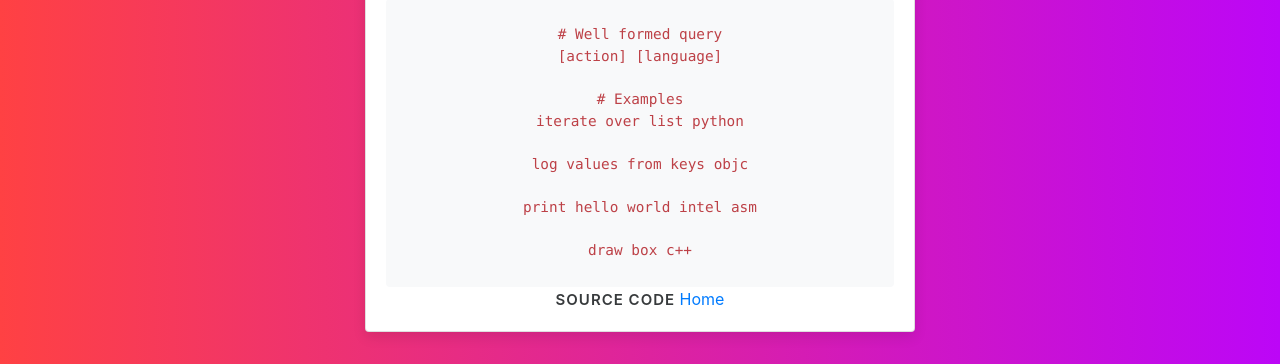
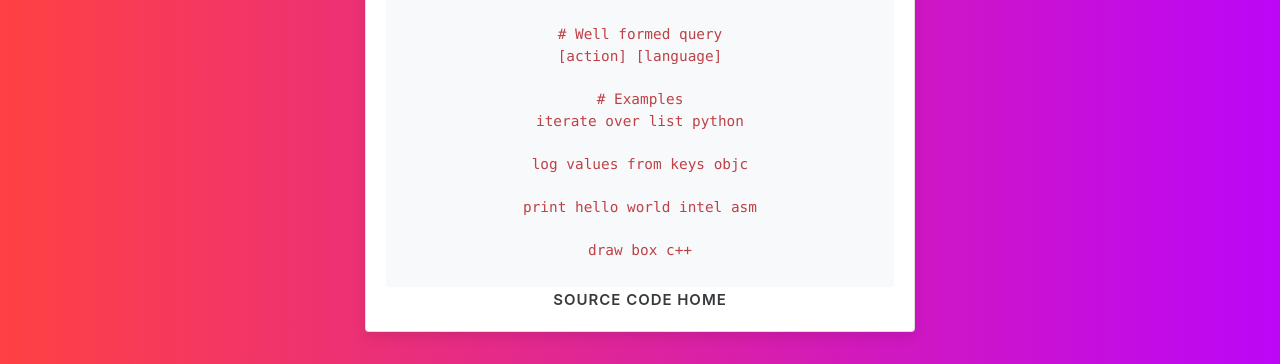
Before and after one commit to M4cs/WebDoI, a Flask app: page /about in a window 1280 px wide. Shown: the part 436-800 px from the top of the page. Run offline with Flask 2, Linux system fonts and the light colour scheme; some libraries are stand-ins or nearby versions.

Commit message:
Wow thats fucking ugly

```diff
--- a/app/templates/about.html
+++ b/app/templates/about.html
@@ -36,7 +36,7 @@ print hello world intel asm
 draw box c++
           </code>
           <a class="card-title" href="https://github.com/M4cs/WebDoI">Source Code</a>
-          <a href="/">Home</a></center>
+          <a href="/" class="card-title">Home</a></center>
       </div>
     </div>
   </div>
```
